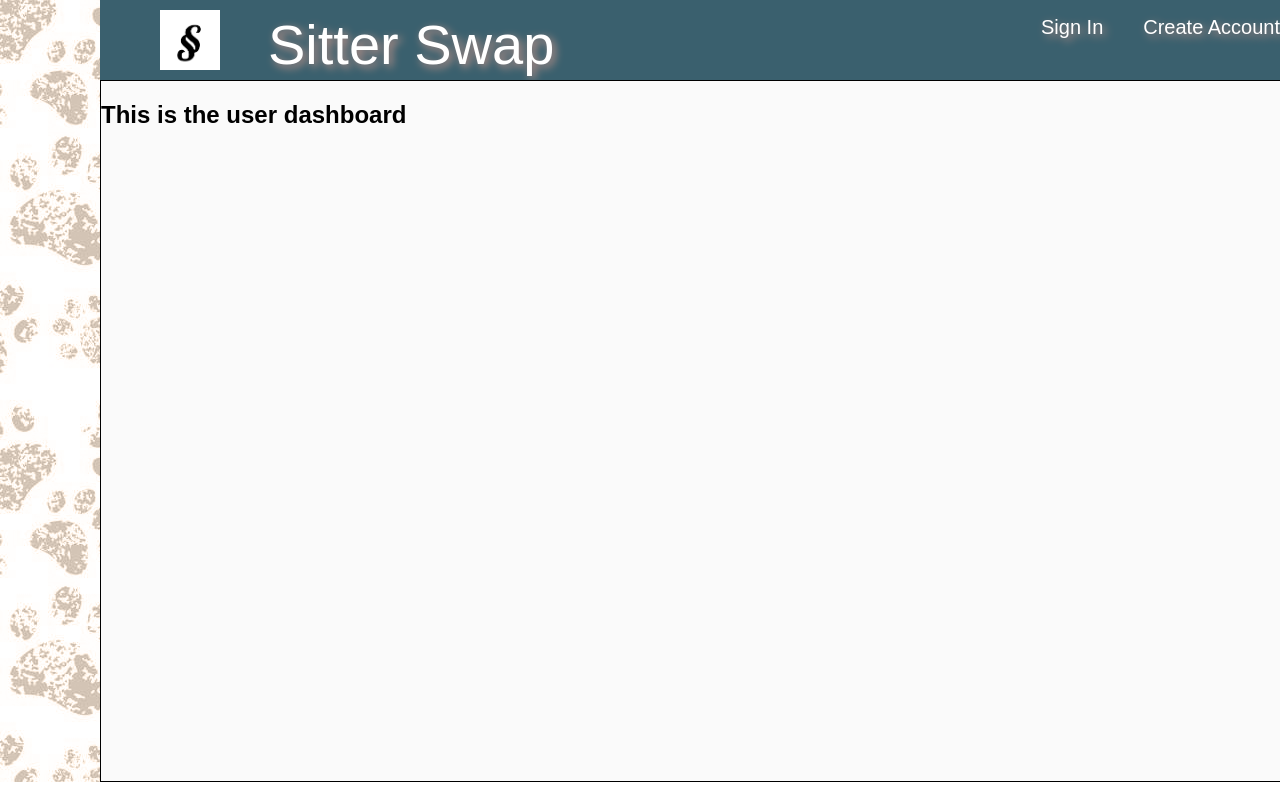
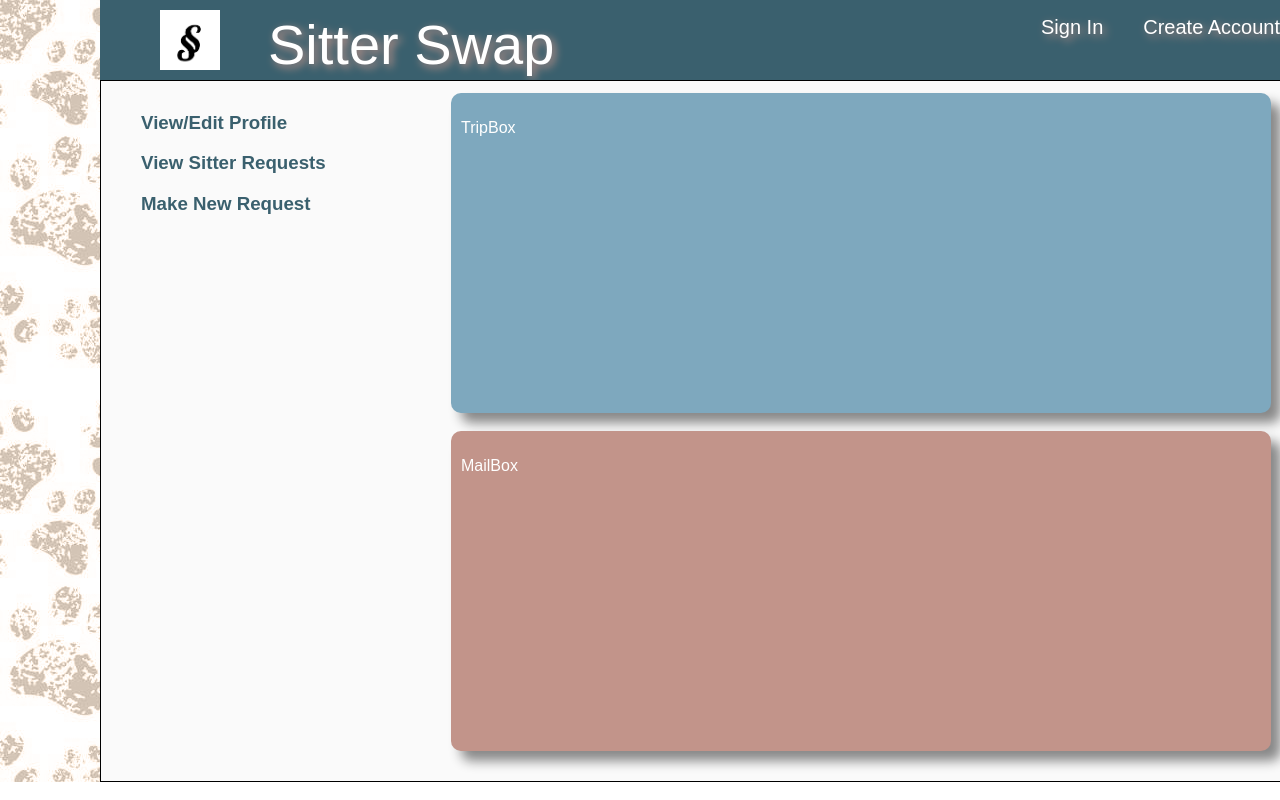
Before and after one commit to blsrofe/sitter-swap, a React (Create React App) app: page /users/1/dashboard in a window 1280 px wide. Shown: the top 800 px of the page. Built offline with nearby package versions, Linux system fonts and the light colour scheme; a web font is replaced by a local one.

Commit message:
Add basic user dashboard page

```diff
--- a/src/App.css
+++ b/src/App.css
@@ -290,3 +290,55 @@ nav ul li a:hover {
   font-size: 15px;
   box-shadow: 5px 5px 10px black;
 }
+
+.tripbox {
+  width: 800px;
+  height: 300px;
+  position: absolute;
+  top: 12px;
+  right: 30px;
+  background-color: #7ea8be;
+  border-radius: 10px;
+  padding: 10px;
+  color: white;
+  box-shadow: 10px 10px 12px #888888;
+}
+
+.mailbox {
+  width: 800px;
+  height: 300px;
+  position: absolute;
+  top: 350px;
+  right: 30px;
+  background-color: #c2948a;
+  border-radius: 10px;
+  padding: 10px;
+  color: white;
+  box-shadow: 10px 10px 12px #888888;
+}
+
+.choicebox {
+  height: 250px;
+  width: 280px;
+  position: absolute;
+  top: 12px;
+  left: 40px;
+}
+
+.choicebox a {
+  text-decoration: none;
+  color: #3a606e;
+}
+
+.choicebox a:hover {
+  color: #7ea8be
+}
+
+.user-profile-box a {
+  text-decoration: none;
+  color: #3a606e
+}
+
+.user-profile-box a:hover {
+  color: #7ea8be
+}
--- /dev/null
+++ b/src/components/ChoiceBox.js
@@ -0,0 +1,17 @@
+import React, { Component } from 'react'
+import {NavLink} from "react-router-dom"
+
+class ChoiceBox extends Component {
+  render() {
+    const link = '/users/' + this.props.id + '/profile'
+    return(
+      <article className="choicebox">
+        <h3><NavLink to={link}>View/Edit Profile</NavLink></h3>
+        <h3><NavLink to="/">View Sitter Requests</NavLink></h3>
+        <h3><NavLink to="/">Make New Request</NavLink></h3>
+      </article>
+    )
+  }
+}
+
+export default ChoiceBox
--- a/src/components/Dashboard.js
+++ b/src/components/Dashboard.js
@@ -1,10 +1,15 @@
 import React, { Component } from 'react'
+import TripBox from './TripBox'
+import MailBox from './MailBox'
+import ChoiceBox from './ChoiceBox'
 
 class Dashboard extends Component {
   render() {
     return(
       <section className="dashboard">
-        <h1>This is the user dashboard</h1>
+        <TripBox id={this.props.match.params.id}/>
+        <MailBox id={this.props.match.params.id}/>
+        <ChoiceBox id={this.props.match.params.id}/>
       </section>
     )
   }
--- /dev/null
+++ b/src/components/MailBox.js
@@ -0,0 +1,13 @@
+import React, { Component } from 'react'
+
+class MailBox extends Component {
+  render() {
+    return(
+      <article className="mailbox">
+        <p>MailBox</p>
+      </article>
+    )
+  }
+}
+
+export default MailBox
--- /dev/null
+++ b/src/components/TripBox.js
@@ -0,0 +1,13 @@
+import React, { Component } from 'react'
+
+class TripBox extends Component {
+  render() {
+    return(
+      <article className="tripbox">
+        <p>TripBox</p>
+      </article>
+    )
+  }
+}
+
+export default TripBox
```
